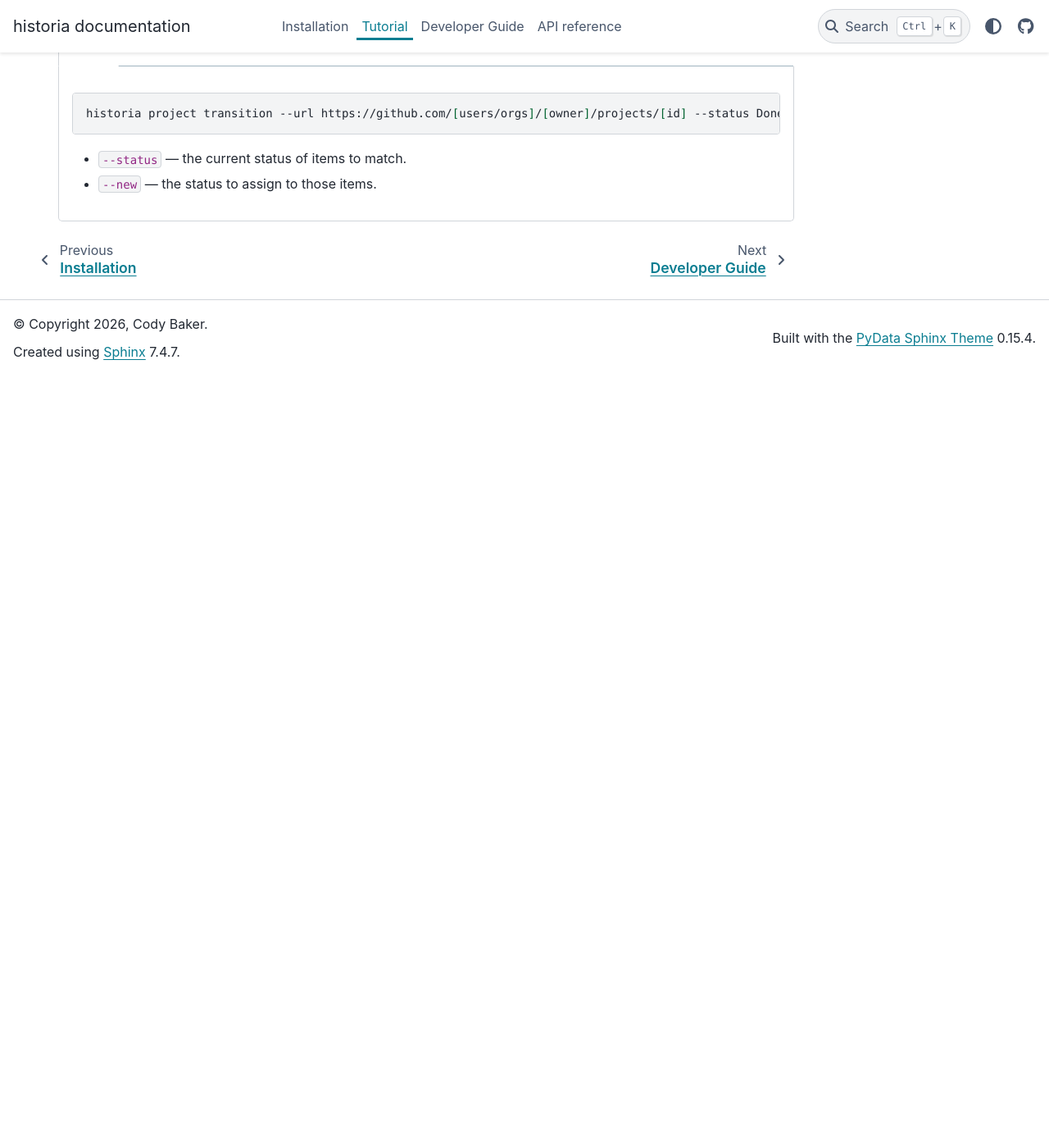
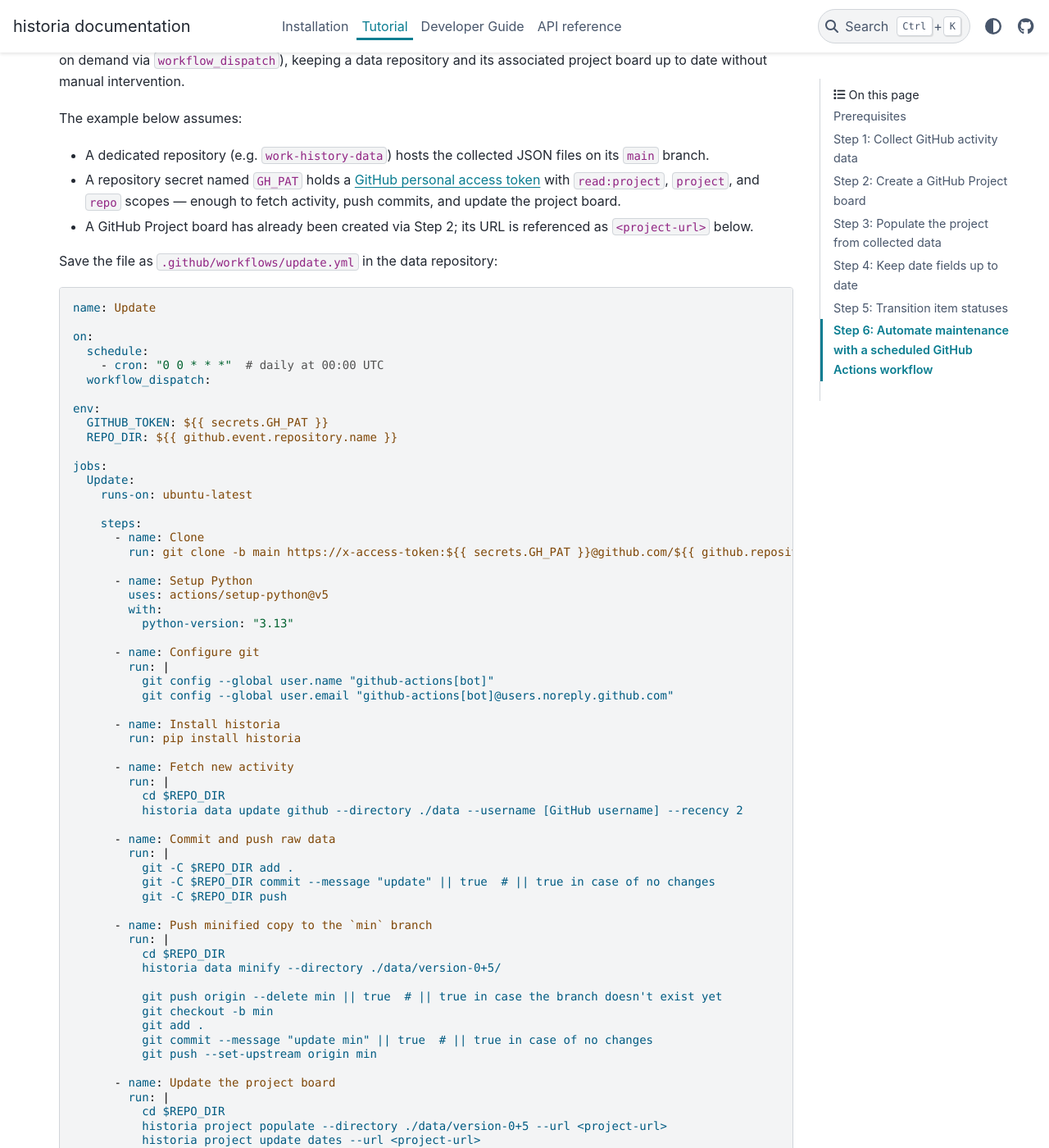
Before and after one commit to CodyCBakerPhD/historia, a Sphinx documentation site: the page built from docs/tutorial/index.md, in a window 1280 px wide and 1400 px high, scrolled down 3192 px. Shown: the whole window at 82% size. Built offline with Sphinx 7.4.7 and the PyData theme 0.15.4, drawn with Linux system fonts in a browser that asks for light colours; before the commit the page ends 3650 px from its top, so only the background shows below that; some of the changed text lies outside the part shown.

Commit message:
Add CRON workflow example to tutorial; move minify step to optional note
Agent-Logs-Url: https://github.com/CodyCBakerPhD/historia/sessions/2c529ef7-1cdd-4078-83da-579a1a255d2b

Co-authored-by: CodyCBakerPhD <51133164+CodyCBakerPhD@users.noreply.github.com>

````diff
--- a/docs/tutorial/index.md
+++ b/docs/tutorial/index.md
@@ -57,33 +57,7 @@ historia-data/
 
 ---
 
-## Step 2: Minify the data (optional)
-
-Raw JSON responses can be large. The minify step strips whitespace to reduce storage footprint without losing any information.
-
-::::{tabs}
-:::{tab} CLI
-Pass the username directory:
-
-```bash
-historia data minify --directory ./data/version-0+5/
-```
-:::
-:::{tab} Python API
-```python
-import pathlib
-import historia
-
-historia.data.minify(
-    directory=pathlib.Path("./historia-data/version-0+5/")
-)
-```
-:::
-::::
-
----
-
-## Step 3: Create a GitHub Project board
+## Step 2: Create a GitHub Project board
 
 Historia can create and manage a [GitHub Projects v2](https://docs.github.com/en/issues/planning-and-tracking-with-projects/learning-about-projects/about-projects) board that visualises your collected activity.
 
@@ -118,7 +92,7 @@ print(project["url"])
 
 ---
 
-## Step 4: Populate the project from collected data
+## Step 3: Populate the project from collected data
 
 Once data has been collected, populate the project board with the activity items.
 
@@ -150,7 +124,7 @@ historia.project.add_to_project(
 
 ---
 
-## Step 5: Keep date fields up to date
+## Step 4: Keep date fields up to date
 
 As items progress and are eventually closed, their recorded end dates should be refreshed to reflect the actual close dates.
 
@@ -175,7 +149,7 @@ historia.project.update_project_item_dates(
 
 ---
 
-## Step 6: Transition item statuses
+## Step 5: Transition item statuses
 
 Move groups of items from one project status to another — for example, archive completed work by transitioning items from `Done` to `History`.
 
@@ -200,3 +174,111 @@ historia.project.transition_status(
 ```
 :::
 ::::
+
+---
+
+## Step 6: Automate maintenance with a scheduled GitHub Actions workflow
+
+The steps above can be wired together into a scheduled [GitHub Actions](https://docs.github.com/en/actions) workflow that runs on a CRON schedule (and on demand via `workflow_dispatch`), keeping a data repository and its associated project board up to date without manual intervention.
+
+The example below assumes:
+
+- A dedicated repository (e.g. `work-history-data`) hosts the collected JSON files on its `main` branch.
+- A repository secret named `GH_PAT` holds a [GitHub personal access token](https://docs.github.com/en/authentication/keeping-your-account-and-data-secure/managing-your-personal-access-tokens) with `read:project`, `project`, and `repo` scopes — enough to fetch activity, push commits, and update the project board.
+- A GitHub Project board has already been created via Step 2; its URL is referenced as `<project-url>` below.
+
+Save the file as `.github/workflows/update.yml` in the data repository:
+
+```yaml
+name: Update
+
+on:
+  schedule:
+    - cron: "0 0 * * *"  # daily at 00:00 UTC
+  workflow_dispatch:
+
+env:
+  GITHUB_TOKEN: ${{ secrets.GH_PAT }}
+  REPO_DIR: ${{ github.event.repository.name }}
+
+jobs:
+  Update:
+    runs-on: ubuntu-latest
+
+    steps:
+      - name: Clone
+        run: git clone -b main https://x-access-token:${{ secrets.GH_PAT }}@github.com/${{ github.repository_owner }}/$REPO_DIR.git
+
+      - name: Setup Python
+        uses: actions/setup-python@v5
+        with:
+          python-version: "3.13"
+
+      - name: Configure git
+        run: |
+          git config --global user.name "github-actions[bot]"
+          git config --global user.email "github-actions[bot]@users.noreply.github.com"
+
+      - name: Install historia
+        run: pip install historia
+
+      - name: Fetch new activity
+        run: |
+          cd $REPO_DIR
+          historia data update github --directory ./data --username [GitHub username] --recency 2
+
+      - name: Commit and push raw data
+        run: |
+          git -C $REPO_DIR add .
+          git -C $REPO_DIR commit --message "update" || true  # || true in case of no changes
+          git -C $REPO_DIR push
+
+      - name: Push minified copy to the `min` branch
+        run: |
+          cd $REPO_DIR
+          historia data minify --directory ./data/version-0+5/
+
+          git push origin --delete min || true  # || true in case the branch doesn't exist yet
+          git checkout -b min
+          git add .
+          git commit --message "update min" || true  # || true in case of no changes
+          git push --set-upstream origin min
+
+      - name: Update the project board
+        run: |
+          cd $REPO_DIR
+          historia project populate --directory ./data/version-0+5 --url <project-url>
+          historia project update dates --url <project-url>
+```
+
+Tips:
+
+- The `--recency 2` flag tells Historia to refresh just the last two days on each run — the two-day overlap absorbs late-arriving GitHub data without re-downloading the full history.
+- The minified copy is pushed to a separate `min` branch as a force-replaced snapshot, so consumers (e.g. dashboards) can always pin to `min` for the smallest possible payload.
+- Add additional `historia project populate ... --url <other-project-url>` lines under the final step to mirror the same data into multiple project boards.
+
+:::::{note}
+**Optional: minify the data**
+
+Raw JSON responses can be large. The `historia data minify` step strips whitespace to reduce storage footprint without losing any information, and is what the workflow above uses to build the `min` branch. It can also be run on its own:
+
+::::{tabs}
+:::{tab} CLI
+Pass the username directory:
+
+```bash
+historia data minify --directory ./data/version-0+5/
+```
+:::
+:::{tab} Python API
+```python
+import pathlib
+import historia
+
+historia.data.minify(
+    directory=pathlib.Path("./historia-data/version-0+5/")
+)
+```
+:::
+::::
+:::::
````
Also changed, not shown: CHANGELOG.md (+4 -0 lines).
